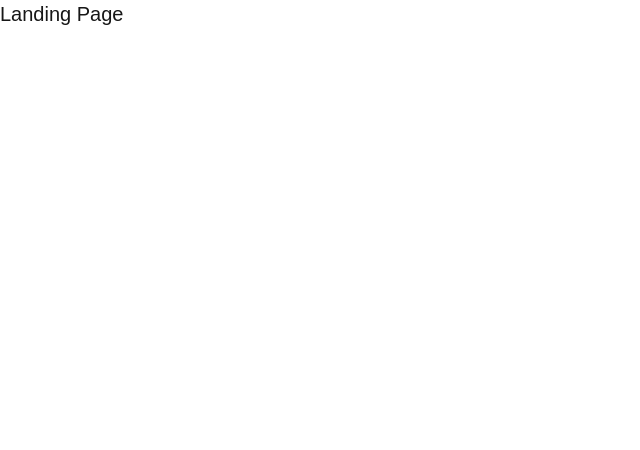
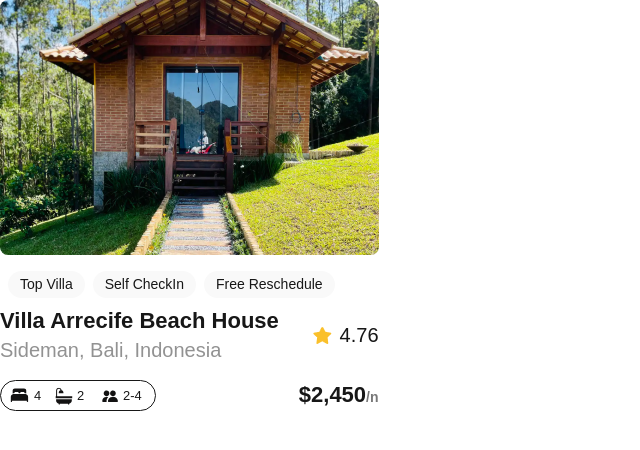
Before and after one commit to Thapelo-Nobatana/alx-project-0x00-setup, a Next.js app in the folder alx-project-0x00/: page /landing in a window 1280 px wide. Shown: the top 450 px of the page, without its empty margins (0-640 px from the left). Built offline with nearby package versions, Linux system fonts and the light colour scheme.

Commit message:
feat: render Card component on landing page with nested Pill components

```diff
--- a/alx-project-0x00/components/Pill.tsx
+++ b/alx-project-0x00/components/Pill.tsx
@@ -1,10 +1,13 @@
+import React from "react"
+interface PillProps {
+  title: string;
+}
 
-
-const Pill: React.FC = () => {
+const Pill: React.FC <PillProps> = ({title}) => {
     return (
         <div className="flex judtify-center items-center bg-[#F9F9F9] px-3 w-auto h-[27px] rounded-full">
 
-            <p className="text-sm">Title</p>
+            <p className="text-sm">{title}</p>
 
         </div>
     )
--- a/alx-project-0x00/pages/landing.tsx
+++ b/alx-project-0x00/pages/landing.tsx
@@ -1,3 +1,4 @@
+import Card from "@/components/Card";
 
 
 
@@ -5,7 +6,9 @@
 const Landing: React.FC =  () => {
     return (
         <div>
-            <h1 className="text-xl font-extralight">Landing Page</h1>
+            <h1 className="text-xl font-extralight">
+                <Card />
+            </h1>
         </div>
     )
 }
```
